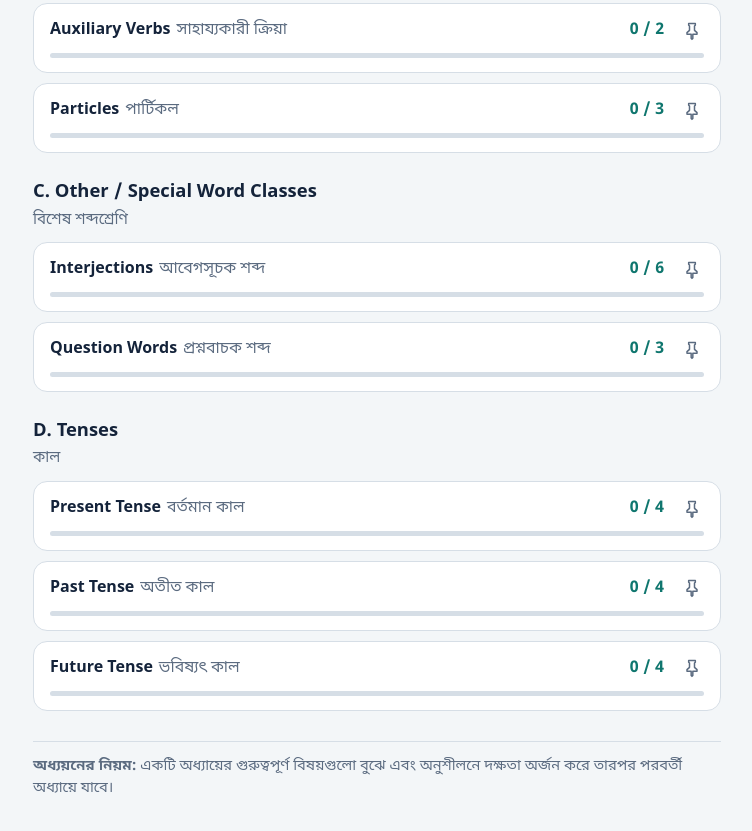
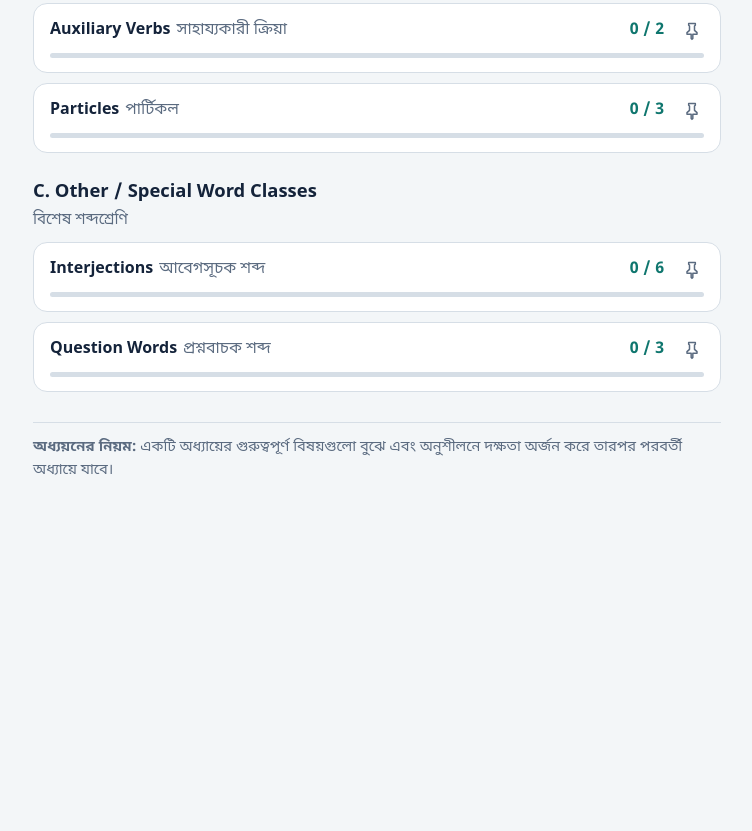
Before and after one commit to jabed-web-dev/Word-Classes, a plain HTML site: page index.html in a window 1280 px wide. Shown: the part 1067-1898 px from the top of the page, without its empty margins (263-1015 px from the left). After the commit the page ends 1620 px from the top, so only its background shows below. Drawn offline with Linux system fonts and the light colour scheme.

Commit message:
first commit

```diff
--- a/index.html
+++ b/index.html
@@ -142,11 +142,6 @@ const DATA = [
   {name:'Interjections', bn:'আবেগসূচক শব্দ', items:[['Joy','Hurray!, Yay!'],['Surprise','Oh!, Wow!'],['Sadness','Alas!, Oh no!'],['Pain','Ouch!'],['Greeting / Attention','Hello!, Hey!'],['Disgust','Ugh!, Yuck!']]},
   {name:'Question Words', bn:'প্রশ্নবাচক শব্দ', note:'Question Words আলাদা একটি স্বতন্ত্র Word Class নয়। বাক্যে কাজ অনুযায়ী এগুলো বিভিন্ন শ্রেণির অন্তর্ভুক্ত হয়।',
    items:[['Interrogative Pronouns','Who, Whom, Whose, What'],['Interrogative Determiners','Which, What, Whose'],['Interrogative Adverbs','When, Where, Why, How']]}
- ]},
- {title:'D. Tenses', bn:'কাল', chapters:[
-  {name:'Present Tense', bn:'বর্তমান কাল', items:['Present Simple','Present Continuous','Present Perfect','Present Perfect Continuous']},
-  {name:'Past Tense', bn:'অতীত কাল', items:['Past Simple','Past Continuous','Past Perfect','Past Perfect Continuous']},
-  {name:'Future Tense', bn:'ভবিষ্যৎ কাল', items:['Future Simple','Future Continuous','Future Perfect','Future Perfect Continuous']}
  ]}
 ];
 
--- a/sw.js
+++ b/sw.js
@@ -1,4 +1,4 @@
-const CACHE = 'word-classes-v3';
+const CACHE = 'word-classes-v2';
 const FILES = ['./', './index.html', './manifest.webmanifest', './icon-192.png', './icon-512.png'];
 
 self.addEventListener('install', (e) => {
```
